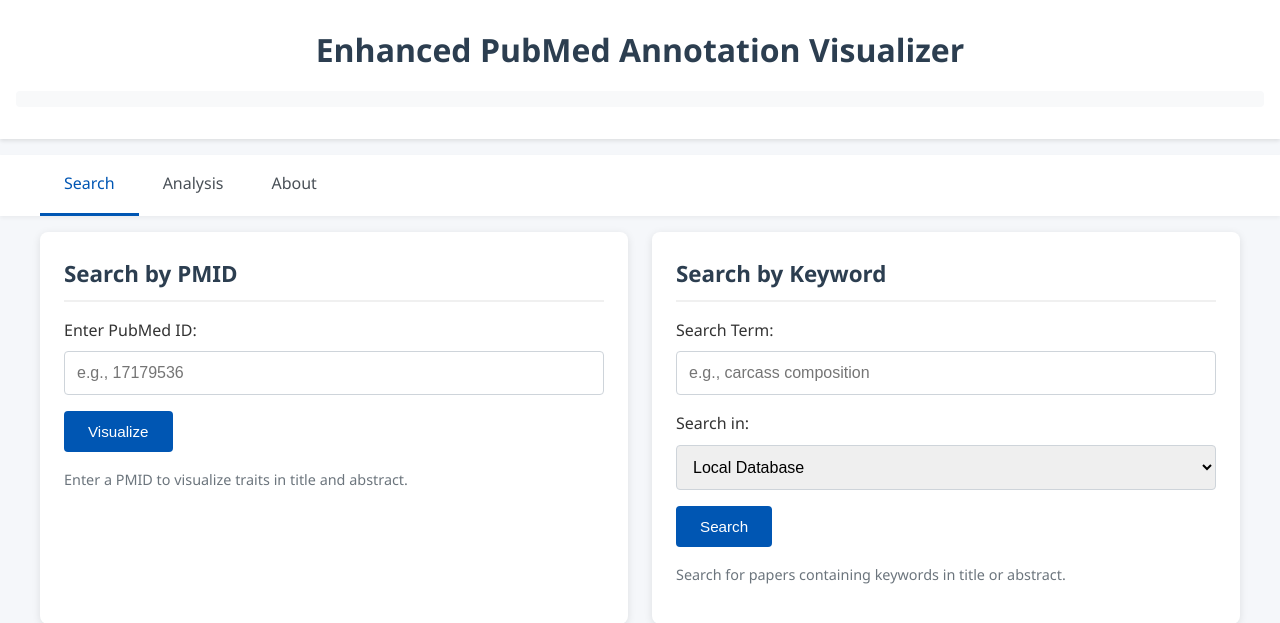
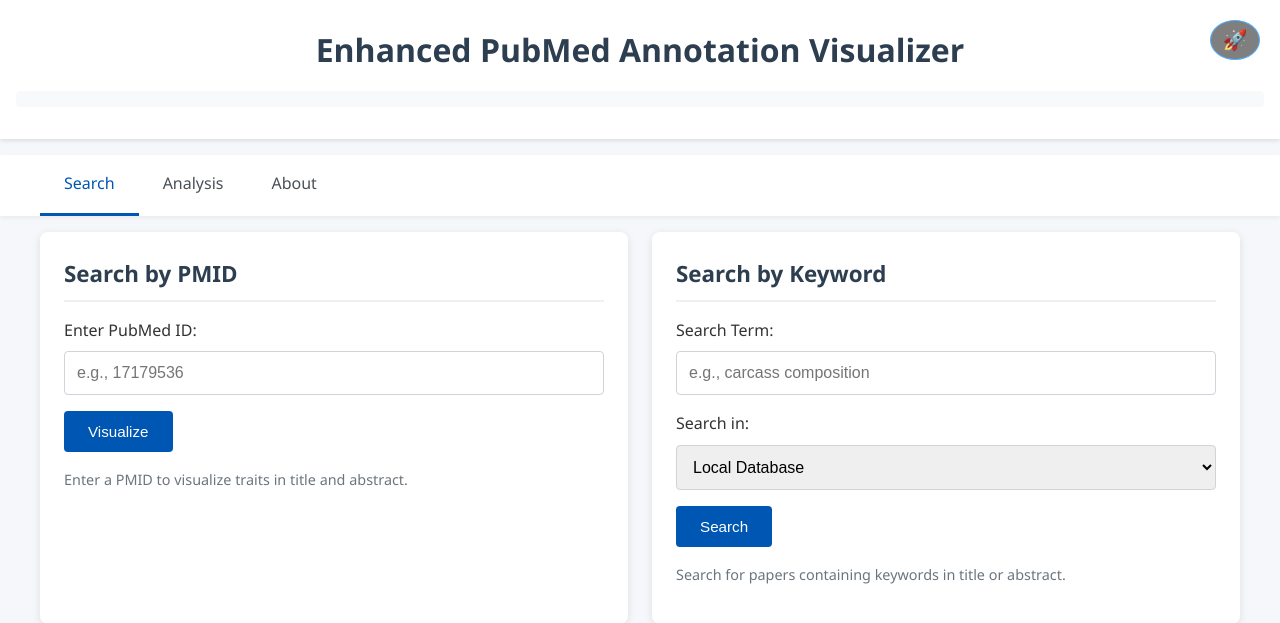
Before and after one commit to itsMustafamr/Trait_viz, a Flask app: page /visualizer in a window 1280 px wide. Shown: the top 623 px of the page. Run offline with Flask 3, Linux system fonts and the light colour scheme.

Commit message:
added rocket toggle key

```diff
--- a/templates/visualizer.html
+++ b/templates/visualizer.html
@@ -4,11 +4,29 @@
     <meta charset="UTF-8">
     <meta name="viewport" content="width=device-width, initial-scale=1.0">
     <title>Enhanced PubMed Annotation Visualizer</title>
+    <!-- Standard CSS first (loaded before space theme for proper overrides) -->
     <link rel="stylesheet" href="{{ url_for('static', filename='style.css') }}">
     <link rel="stylesheet" href="{{ url_for('static', filename='dependency.css') }}">
     <link rel="stylesheet" href="{{ url_for('static', filename='fixes.css') }}">
+
+    <!-- Space theme CSS (will only apply when body has space-theme class) -->
+    <link rel="stylesheet" href="{{ url_for('static', filename='space-theme.css') }}">
+
+    <!-- Google Fonts for Space Theme -->
+    <link rel="preconnect" href="https://fonts.googleapis.com">
+    <link rel="preconnect" href="https://fonts.gstatic.com" crossorigin>
+    <link href="https://fonts.googleapis.com/css2?family=Orbitron:wght@400;700&display=swap" rel="stylesheet">
+
+    <!-- THREE.js for space background (loaded conditionally, but won't run until theme is active) -->
+    <script src="https://cdnjs.cloudflare.com/ajax/libs/three.js/r128/three.min.js"></script>
 </head>
 <body>
+    <!-- ThreeJS Background Container (hidden by default) -->
+    <div id="threejs-container"></div>
+
+    <!-- Stars Background Container (hidden by default) -->
+    <div id="stars-container"></div>
+
     <header>
         <h1>Enhanced PubMed Annotation Visualizer</h1>
         <div class="legend" id="legend"></div>
@@ -194,5 +212,8 @@
     <script src="{{ url_for('static', filename='script.js') }}"></script>
     <script src="{{ url_for('static', filename='dependency.js') }}"></script>
     <script src="{{ url_for('static', filename='export.js') }}"></script>
+
+    <!-- Space theme toggle script (should be loaded last) -->
+    <script src="{{ url_for('static', filename='space-theme.js') }}"></script>
 </body>
 </html>
```
